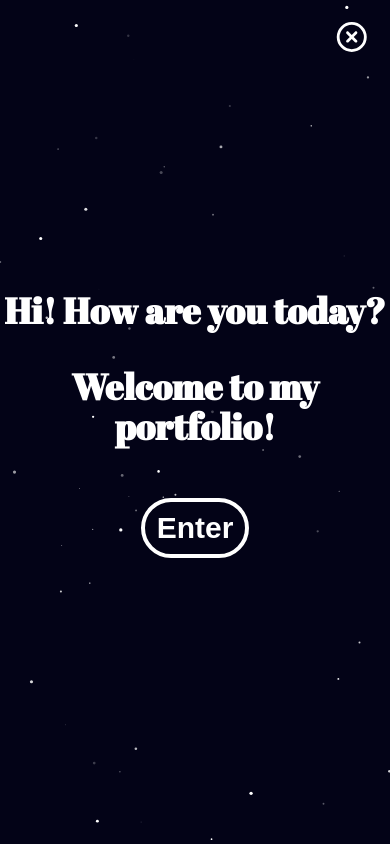
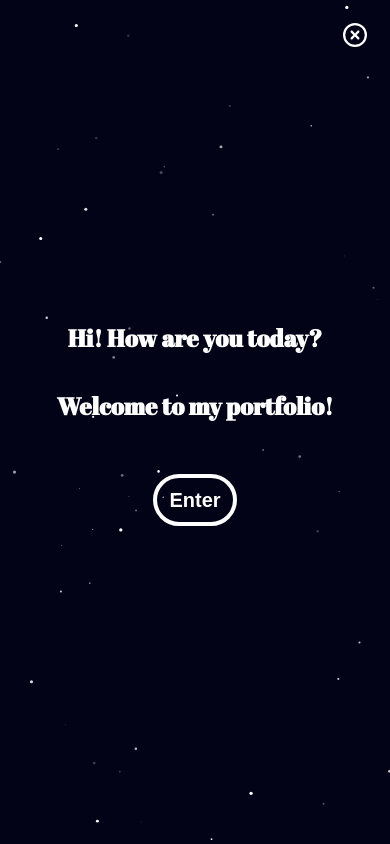
Before and after one commit to Zack0079/portfolio, a Next.js app: page / in a window 390 px wide. Shown: the top 844 px of the page. Built offline with nearby package versions, Linux system fonts and the light colour scheme.

Commit message:
Update Overlap.js

```diff
--- a/src/components/Overlap.js
+++ b/src/components/Overlap.js
@@ -30,16 +30,15 @@ export default function Overlap() {
     return (
         <section id="overlap" style={{ display: activeDiv ? 'block' : 'none' }} className="text-white absolute w-full h-full z-10" >
             <StarsCanvas count={0} />
-            <div className="w-full h-full flex flex-col gap-4 text-center items-center justify-center">
-                <h1 className="abril-fatface-regular text-4xl pb-5">Hi! How are you today?</h1>
-                <h1 className="abril-fatface-regular text-4xl">Welcome to my portfolio!</h1>
+            <div className="w-full h-full flex flex-col gap-4 text-center items-center justify-center px-4">
+                <h1 className="abril-fatface-regular text-2xl sm:text-3xl md:text-4xl pb-5">Hi! How are you today?</h1>
+                <h1 className="abril-fatface-regular text-2xl sm:text-3xl md:text-4xl">Welcome to my portfolio!</h1>
 
-
-                <button className="outline-4 mt-10 rounded-full px-3 py-2 text-3xl font-bold hover:text-gray-400 hover:italic" onClick={() => setActiveDiv(false)}>
+                <button className="outline-4 mt-10 rounded-full px-3 py-2 text-xl sm:text-2xl md:text-3xl font-bold hover:text-gray-400 hover:italic" onClick={() => setActiveDiv(false)}>
                     Enter
                 </button>
             </div>
-            <button className="absolute top-5 right-5 text-3xl hover:text-gray-400" onClick={() => setActiveDiv(false)}>
+            <button className="absolute top-5 right-5 text-2xl sm:text-3xl hover:text-gray-400" onClick={() => setActiveDiv(false)}>
                 <FontAwesomeIcon icon={faCircleXmark} />
             </button>
         </section>
```
